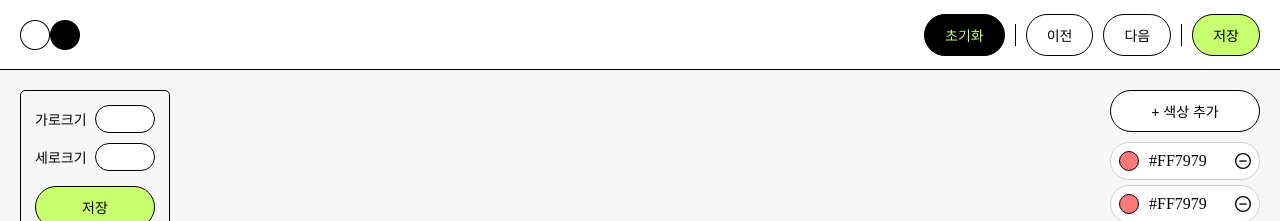
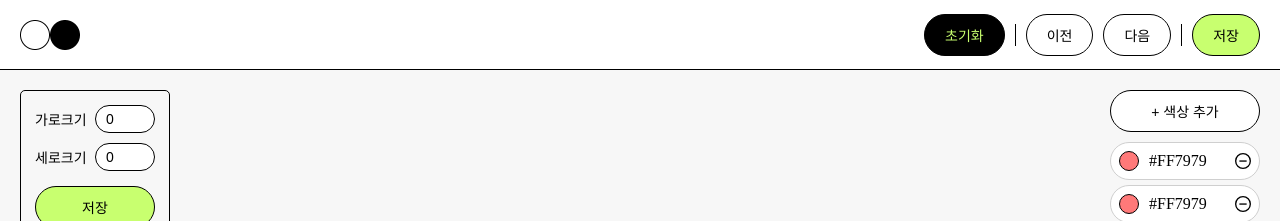
Before and after one commit to kanghyew0n/bead-buddies, a React (Vite) app: page / in a window 1280 px wide. Shown: the top 221 px of the page. Built offline with nearby package versions, Linux system fonts and the light colour scheme.

Commit message:
✨ Feat: grid 사이즈 전역 관리하는 store 추가 및 GridSizeControl에 반영

```diff
--- a/src/components/GridSizeControl.tsx
+++ b/src/components/GridSizeControl.tsx
@@ -1,21 +1,53 @@
 import styled from "@emotion/styled";
 import Button from "./common/Button";
 import Input from "./common/Input";
+import useGridSizeStore from "../store/useGridSizeStore";
+import { useEffect, useState } from "react";
 
 const GridSizeControl = () => {
+  const { column, row, setColumn, setRow } = useGridSizeStore();
+  const [newCol, setNewCol] = useState(column);
+  const [newRow, setNewRow] = useState(row);
+
+  const handleClickSaveBtn = () => {
+    if (column === newCol && row === newRow) return; // 값 변경이 없을 경우
+
+    /* TODO: 이전 버튼이 활성화 될 경우(작업 내역이 있을 경우)만 안내 띄우도록
+     * if (!confirm("값을 변경하면 이전 작업이 모두 초기화됩니다.")) return; */
+    if (column !== newCol) setColumn(newCol);
+    if (row !== newRow) setRow(newRow);
+  };
+
+  useEffect(() => {
+    const handleKeyDown = (e: KeyboardEvent) => {
+      if (e.key === "Enter") handleClickSaveBtn();
+    };
+    document.body.addEventListener("keydown", handleKeyDown);
+
+    return () => {
+      document.body.removeEventListener("keydown", handleKeyDown);
+    };
+  }, [newCol, newRow]);
+
   return (
     <StyledGridSizeControl>
       <SizeInputWrapper>
         <span>가로크기</span>
-        <Input onChange={() => console.log("e.target.value")} />
+        <Input
+          value={newCol}
+          onChange={(e) => setNewCol(Number(e.target.value))}
+        />
       </SizeInputWrapper>
 
       <SizeInputWrapper>
         <span>세로크기</span>
-        <Input onChange={() => console.log("e.target.value")} />
+        <Input
+          value={newRow}
+          onChange={(e) => setNewRow(Number(e.target.value))}
+        />
       </SizeInputWrapper>
 
-      <Button role="point" width="100%">
+      <Button role="point" width="100%" onClick={handleClickSaveBtn}>
         저장
       </Button>
     </StyledGridSizeControl>
--- /dev/null
+++ b/src/store/useGridSizeStore.ts
@@ -0,0 +1,17 @@
+import { create } from "zustand";
+
+interface GridSizeState {
+  column: number;
+  row: number;
+  setColumn: (newCol: number) => void;
+  setRow: (newRow: number) => void;
+}
+
+const useGridSizeStore = create<GridSizeState>()((set) => ({
+  column: 0,
+  row: 0,
+  setColumn: (newCol) => set(() => ({ column: newCol })),
+  setRow: (newRow) => set(() => ({ row: newRow })),
+}));
+
+export default useGridSizeStore;
```
